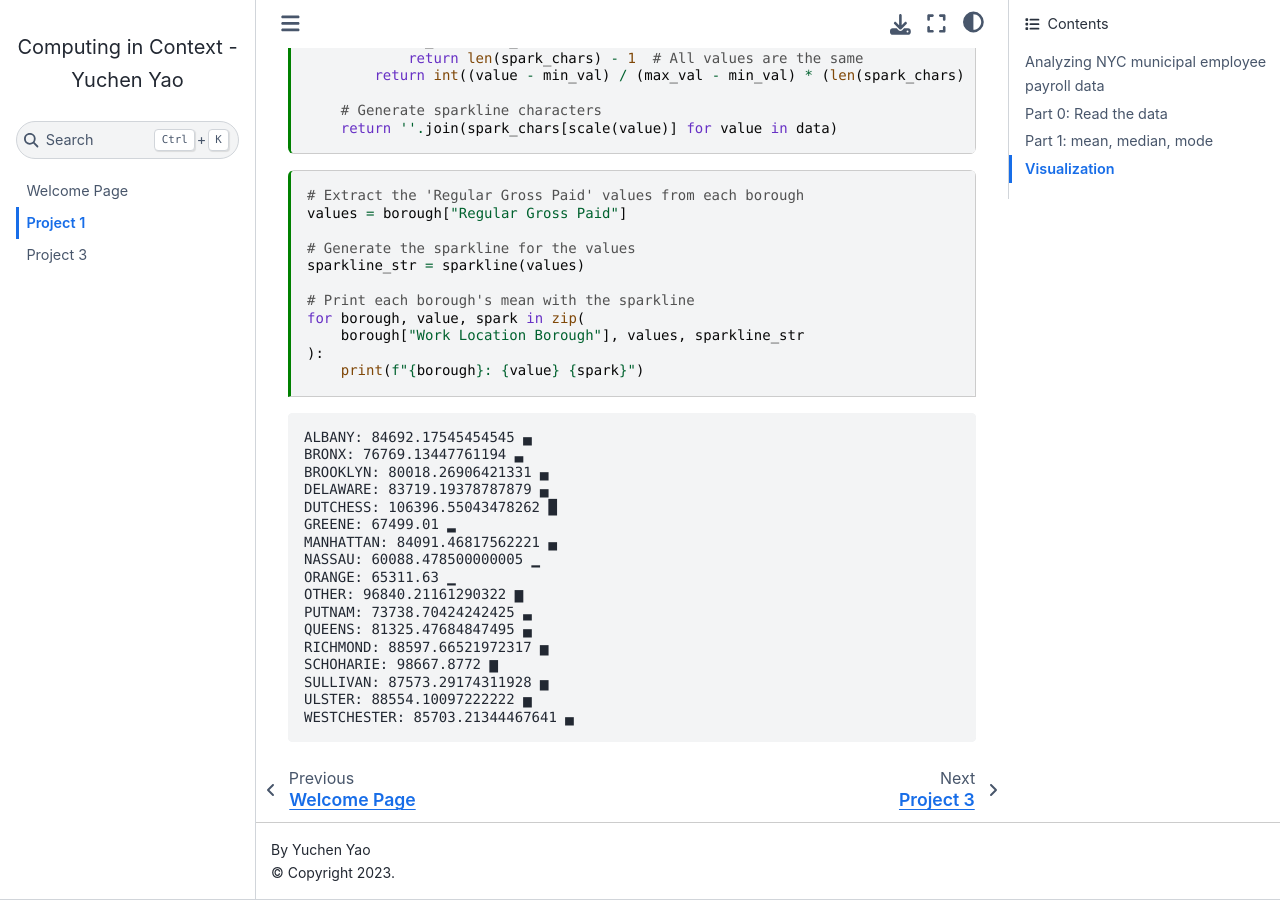
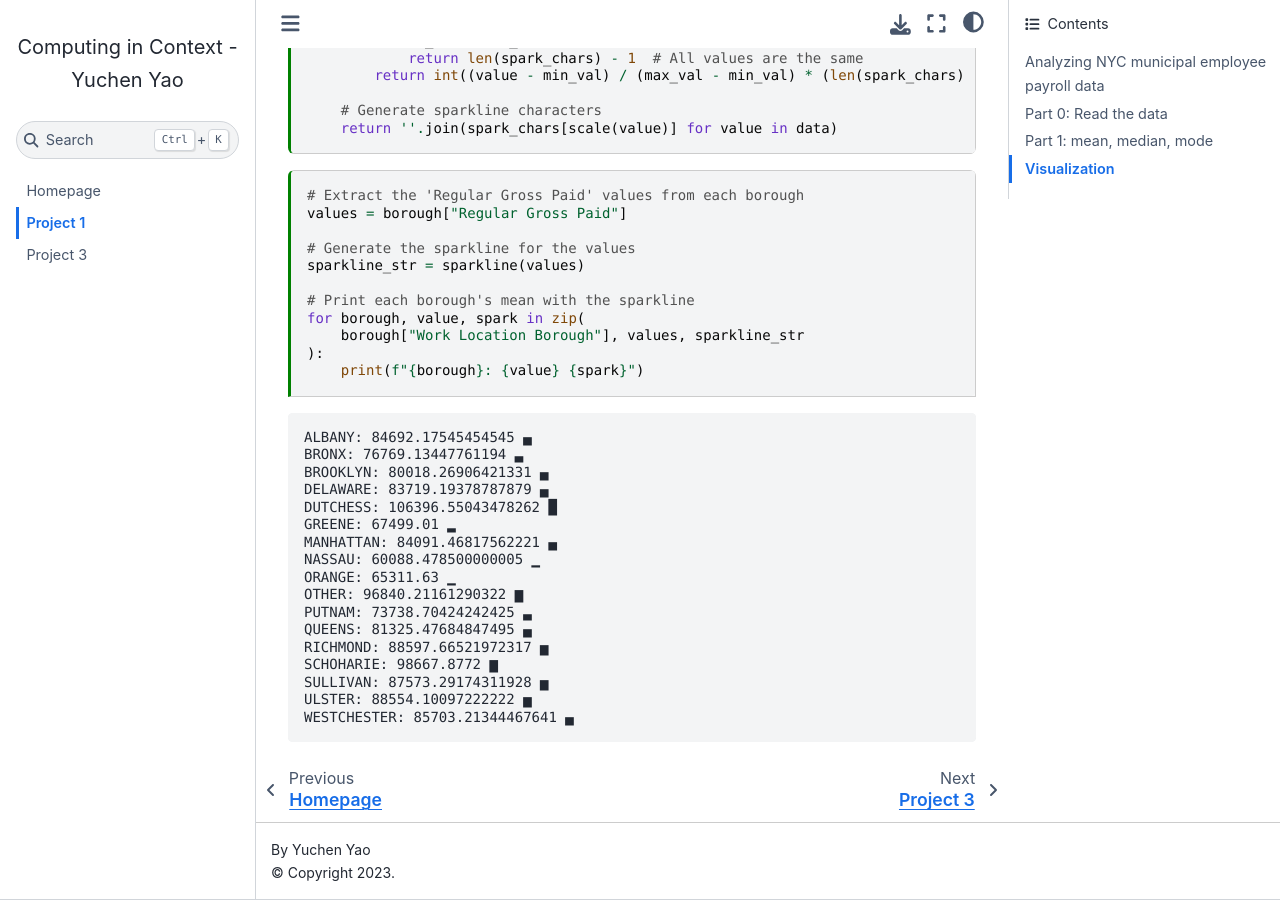
Before and after one commit to yuchen2454/computing-in-context, a Jupyter Book: the page built from project_1.ipynb, in a window 1280 px wide and 900 px high, scrolled down 4077 px. Built offline with Jupyter Book 1.0.4 settings and Sphinx 7.4.7 and the Sphinx Book theme 1.1.4, drawn with Linux system fonts in a browser that asks for light colours; pages that are not in the unit, such as notebooks, are missing from menus; comment, search, counter and statistics services are not loaded.

Commit message:
edit index

```diff
--- a/index.md
+++ b/index.md
@@ -1,4 +1,4 @@
-# Welcome Page
+# Homepage
 
 This website will display my 3 projects. <br>
   1. [**Porject 1**](https://project-try.readthedocs.io/en/latest/project_1.html)
```
